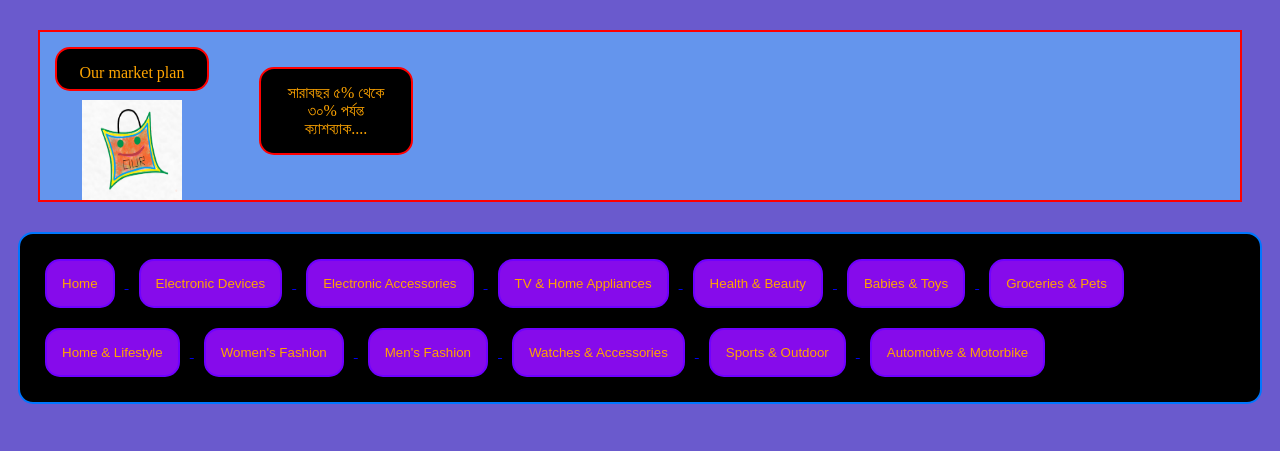
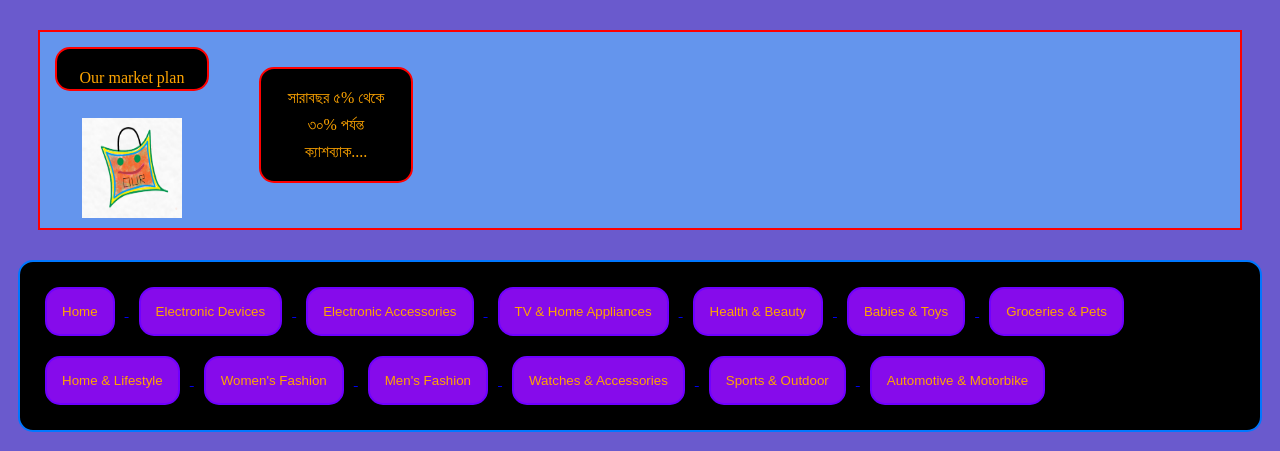
Before and after one commit to mynul1111/-, a plain HTML site: page index.html in a window 1280 px wide. Shown: the top 451 px of the page. Drawn offline with Linux system fonts and the light colour scheme.

Commit message:
dfj github

```diff
--- a/style.css
+++ b/style.css
@@ -1,4 +1,7 @@
 body{
+    line-height: 1.7;
+    overflow-x: hidden;
+    -webkit-font-smoothing: antialiased;
     background-color: slateblue;
 }
 .ca{
```
